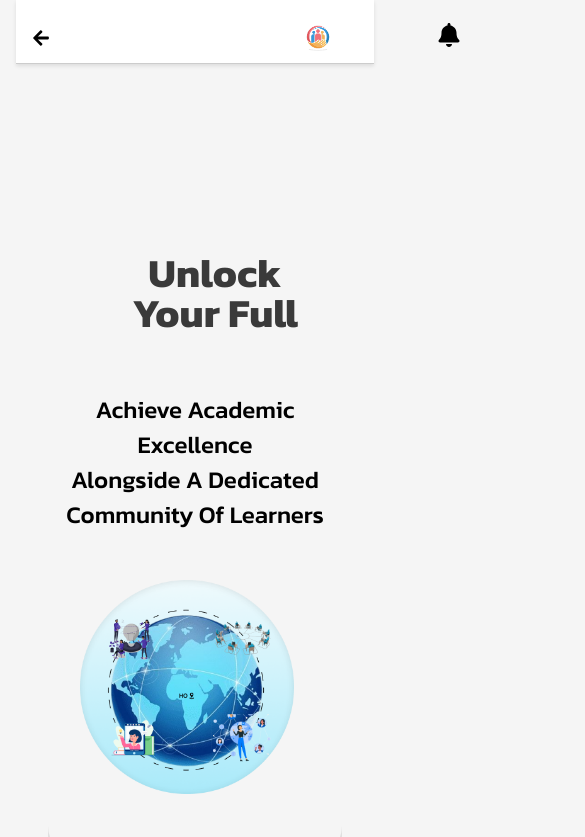
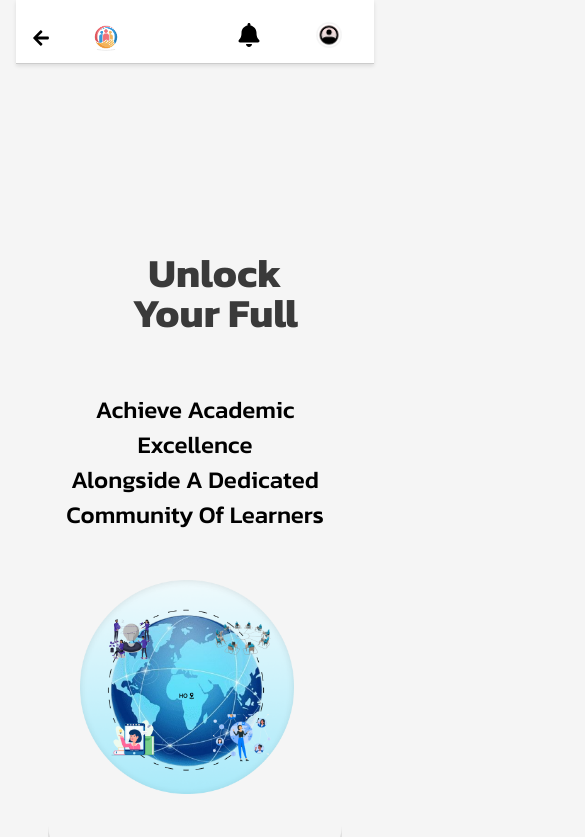
Before and after one commit to ZENith-95/Learnode, a React (Vite) app: page /home in a window 390 px wide. Shown: the top 837 px of the page, 585 px wide, since content can reach past the window. Built offline with nearby package versions, Linux system fonts and the light colour scheme.

Commit message:
navbar responsiveness bug fixes

```diff
--- a/src/components/Navbar/FindPeersNav.css
+++ b/src/components/Navbar/FindPeersNav.css
@@ -317,13 +317,13 @@
   .fp-nav-right,
   .fp-search-bar,
   .fp-icons {
-    width: 100%;
+    /* width: 100%; */
     text-align: center;
     margin: 0.3rem 0;
   }
 
   .fp-nav-right {
-    justify-content: space-between;
+    justify-content: start;
   }
 
   .fp-logo .logo {
--- a/src/components/Navbar/Navbar.css
+++ b/src/components/Navbar/Navbar.css
@@ -196,7 +196,7 @@ ul {
   }
 
   .auth-buttons {
-    display: none;
+    gap: 1rem;
   }
 
   .mobile-menu-button {
```
